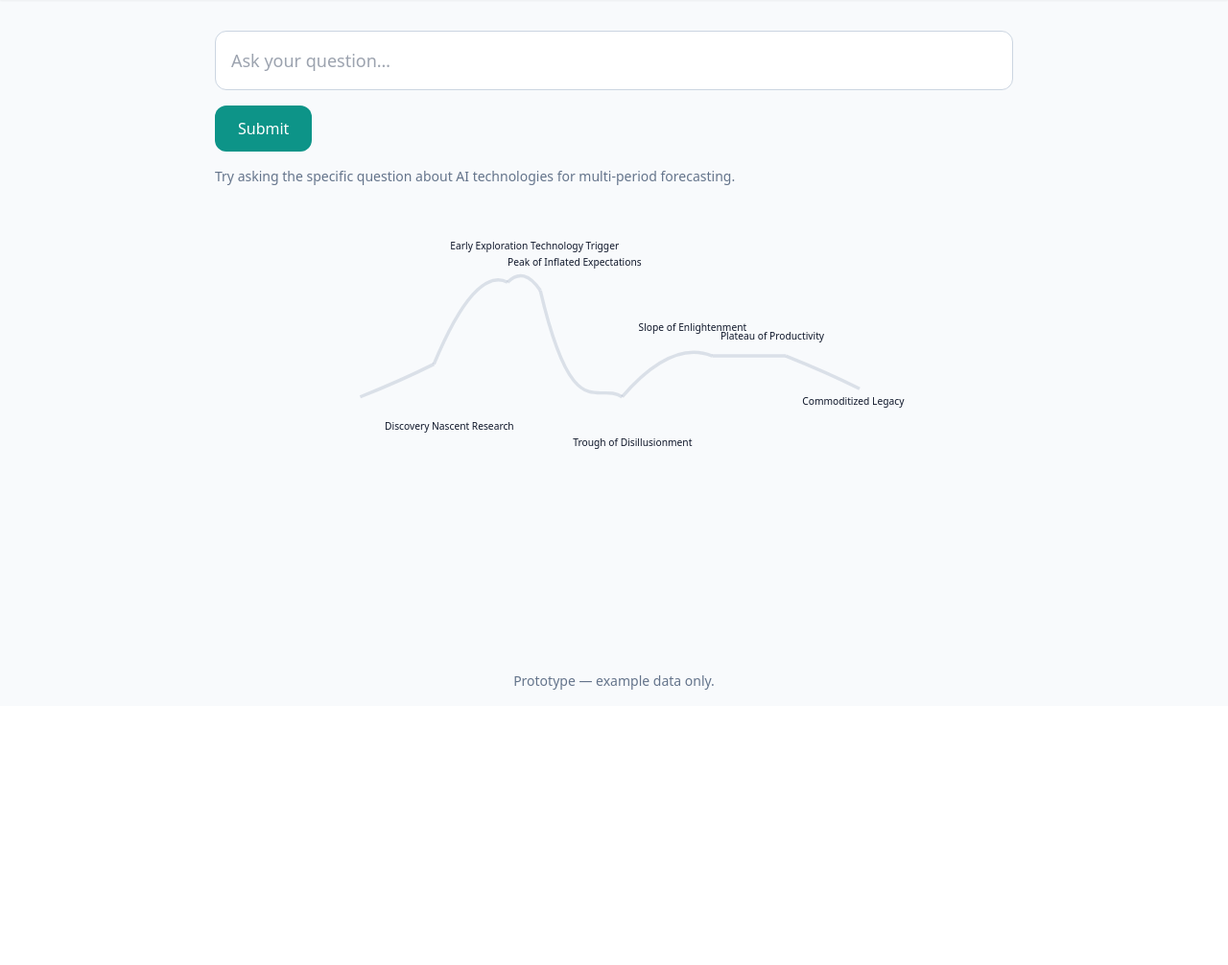
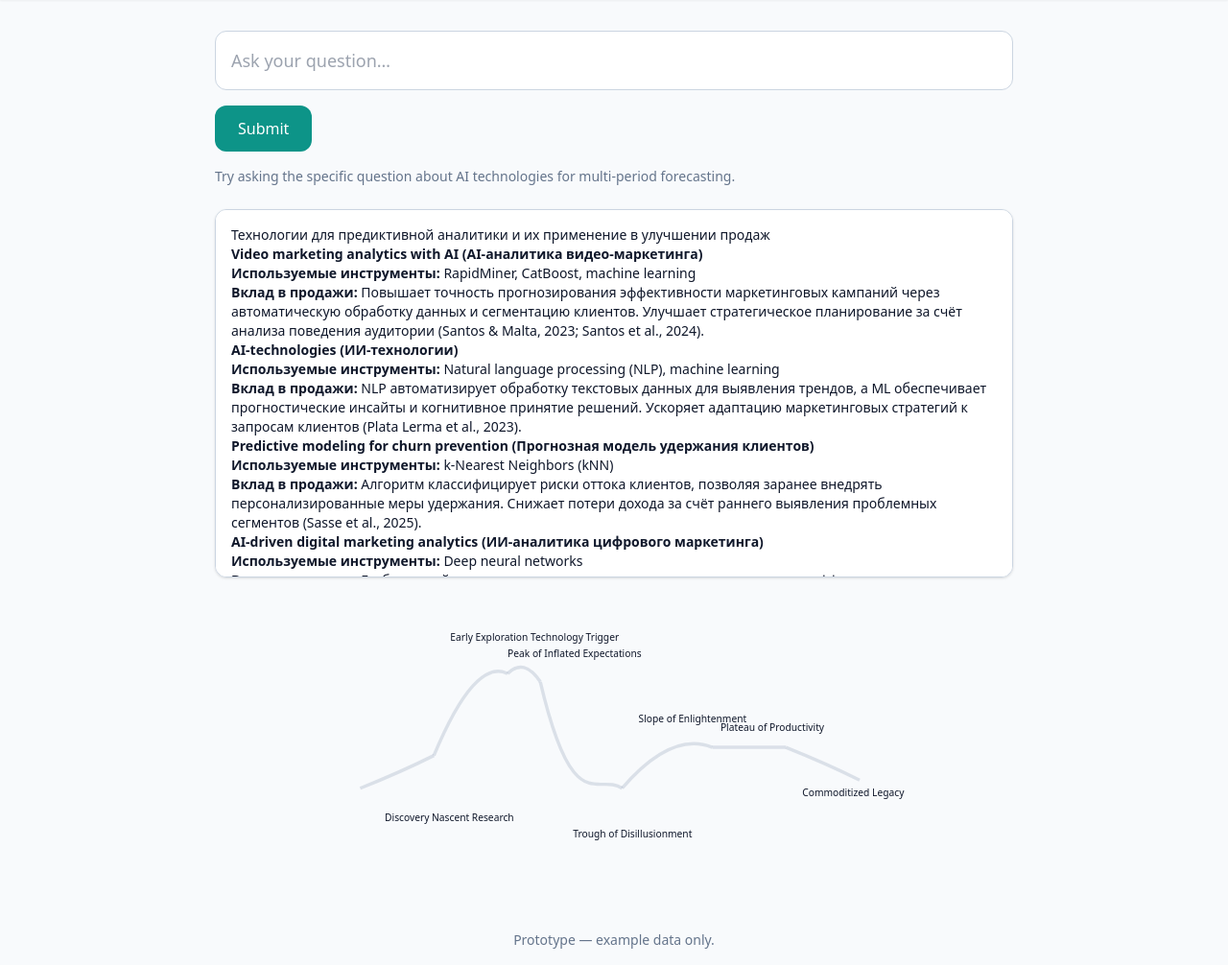
Before and after one commit to egorhowtocode/Basics-of-Econometrics, a Flask app: page / in a window 1280 px wide. Shown: the part 64-1070 px from the top of the page at 96% size. Before the commit the page ends 783 px from the top, so only its background shows below. Run offline with Flask 3, Linux system fonts and the light colour scheme; some libraries are stand-ins or nearby versions.

Commit message:
Add markdown chat window above plot

```diff
--- a/static/js/main.js
+++ b/static/js/main.js
@@ -4,6 +4,7 @@ document.addEventListener('DOMContentLoaded', () => {
   const form = document.getElementById('question-form');
   const input = document.getElementById('question-input');
   const toggleBtn = document.getElementById('theme-toggle');
+  const chatWindow = document.getElementById('chat-window');
 
   form.addEventListener('submit', async (e) => {
     e.preventDefault();
@@ -26,6 +27,47 @@ document.addEventListener('DOMContentLoaded', () => {
     const mode = document.documentElement.classList.contains('dark') ? 'light' : 'dark';
     setTheme(mode);
   });
+
+  if (chatWindow) {
+    const markdownText = `
+## Технологии для предиктивной аналитики и их применение в улучшении продаж
+
+1. **Video marketing analytics with AI (AI-аналитика видео-маркетинга)**
+
+   * **Используемые инструменты:** RapidMiner, CatBoost, machine learning
+   * **Вклад в продажи:** Повышает точность прогнозирования эффективности маркетинговых кампаний через автоматическую обработку данных и сегментацию клиентов. Улучшает стратегическое планирование за счёт анализа поведения аудитории (Santos & Malta, 2023; Santos et al., 2024).
+
+2. **AI-technologies (ИИ-технологии)**
+
+   * **Используемые инструменты:** Natural language processing (NLP), machine learning
+   * **Вклад в продажи:** NLP автоматизирует обработку текстовых данных для выявления трендов, а ML обеспечивает прогностические инсайты и когнитивное принятие решений. Ускоряет адаптацию маркетинговых стратегий к запросам клиентов (Plata Lerma et al., 2023).
+
+3. **Predictive modeling for churn prevention (Прогнозная модель удержания клиентов)**
+
+   * **Используемые инструменты:** k-Nearest Neighbors (kNN)
+   * **Вклад в продажи:** Алгоритм классифицирует риски оттока клиентов, позволяя заранее внедрять персонализированные меры удержания. Снижает потери дохода за счёт раннего выявления проблемных сегментов (Sasse et al., 2025).
+
+4. **AI-driven digital marketing analytics (ИИ-аналитика цифрового маркетинга)**
+
+   * **Используемые инструменты:** Deep neural networks
+   * **Вклад в продажи:** Глубокие нейронные сети оптимизируют прогнозирование метрик эффективности рекламы, повышая точность таргетирования и ROI кампаний. Улучшают автоматизацию маркетинговых процессов (Wei et al., 2024).
+
+---
+
+### Список источников
+
+* Santos, V., & Malta, P. (2023). *The Impact of Digital Transformation on Innovation in European Companies*. ICMarkTech.
+* Santos, V., & Malta, P. (2024). *Evaluating the Impact of MarTech on Digital Transformation in EU Companies*. ICMarkTech.
+* Plata Lerma, D. F., Kwarteng, M. A., Ntsiful, A., Owusu, V. K., & Amankwah, E. S. (2023). *Beyond UTAUT: AI Adoption in SMEs*. SMA.
+* Sasse, L., Nicolaisen-Soberky, E., et al. (2025). *Overview of leakage scenarios in supervised machine learning*. *Journal of Big Data*. DOI: 10.1186/...
+* Wei, C., Zelditch, B., Chen, J., & Ribeiro, A. A. S. T. (2024). *Neural Optimization for Intelligent Marketing Systems*. KDD. DOI: 10.1145/3637528...
+`;
+    if (window.marked) {
+      chatWindow.innerHTML = window.marked.parse(markdownText);
+    } else {
+      chatWindow.textContent = markdownText;
+    }
+  }
 
   initTheme();
 });
--- a/templates/base.html
+++ b/templates/base.html
@@ -21,6 +21,7 @@
     </main>
     <footer class="text-center text-sm py-4 text-slate-500 dark:text-slate-400">Prototype — example data only.</footer>
     <div id="toast" class="toast"></div>
+    <script src="https://cdn.jsdelivr.net/npm/marked/marked.min.js"></script>
     <script src="{{ url_for('static', filename='js/main.js') }}"></script>
 </body>
 </html>
--- a/templates/index.html
+++ b/templates/index.html
@@ -6,6 +6,7 @@
         <button type="submit" class="px-6 py-3 rounded-xl bg-teal-600 text-white hover:bg-teal-700 focus:outline-none focus-visible:ring-2 ring-teal-500">Submit</button>
     </form>
     <p class="mt-4 text-sm text-slate-500 dark:text-slate-400">Try asking the specific question about AI technologies for multi-period forecasting.</p>
+    <div id="chat-window" class="mt-6 p-4 rounded-xl bg-white dark:bg-slate-900 border border-slate-300 dark:border-slate-700 shadow max-h-96 overflow-y-auto text-sm"></div>
     <div id="gartner-container" class="mt-8">
         <svg id="gartner-curve" viewBox="0 0 700 300" class="w-full h-64">
             <path id="gc-discovery" class="gc-segment" d="M40 220 Q90 200 130 180" />
```
